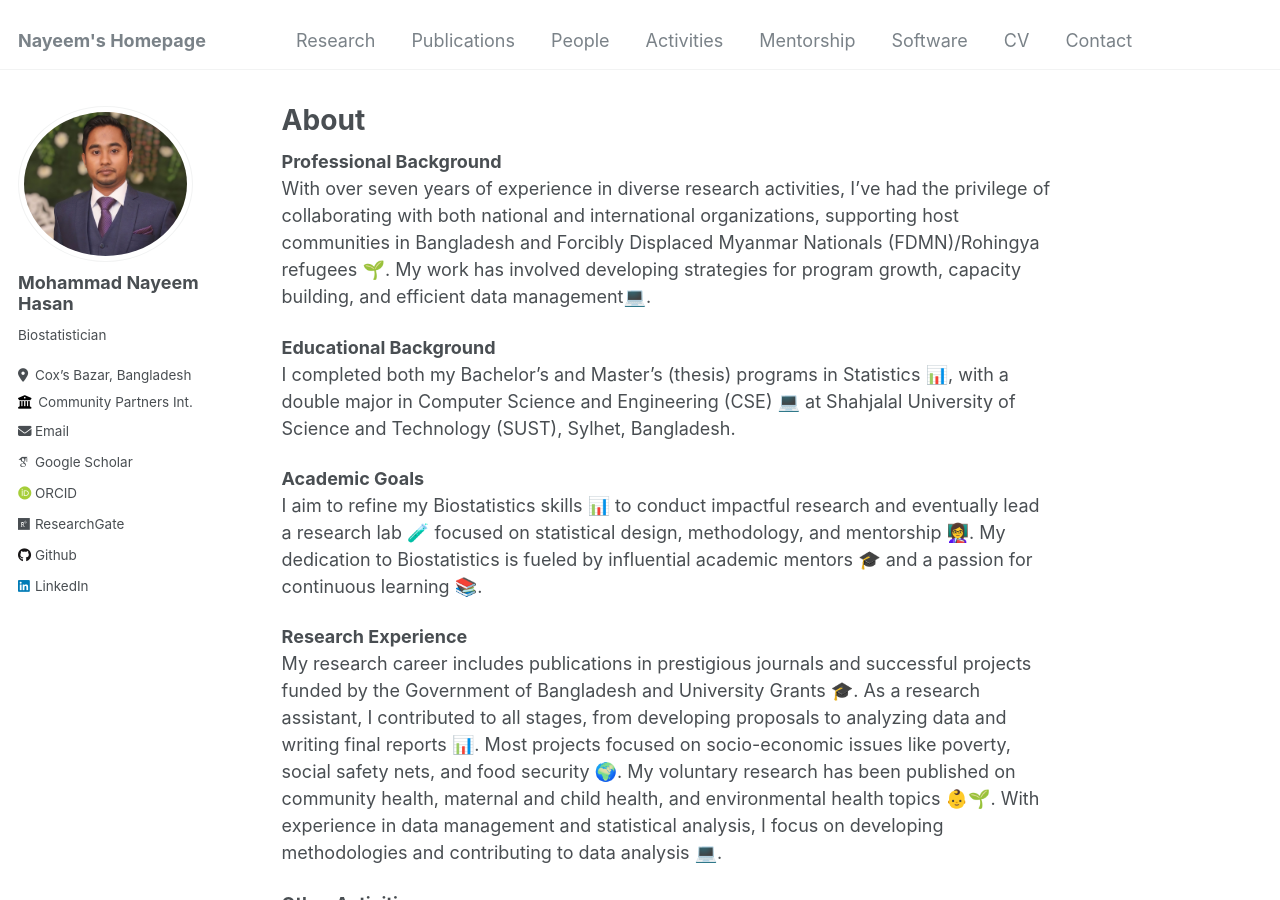
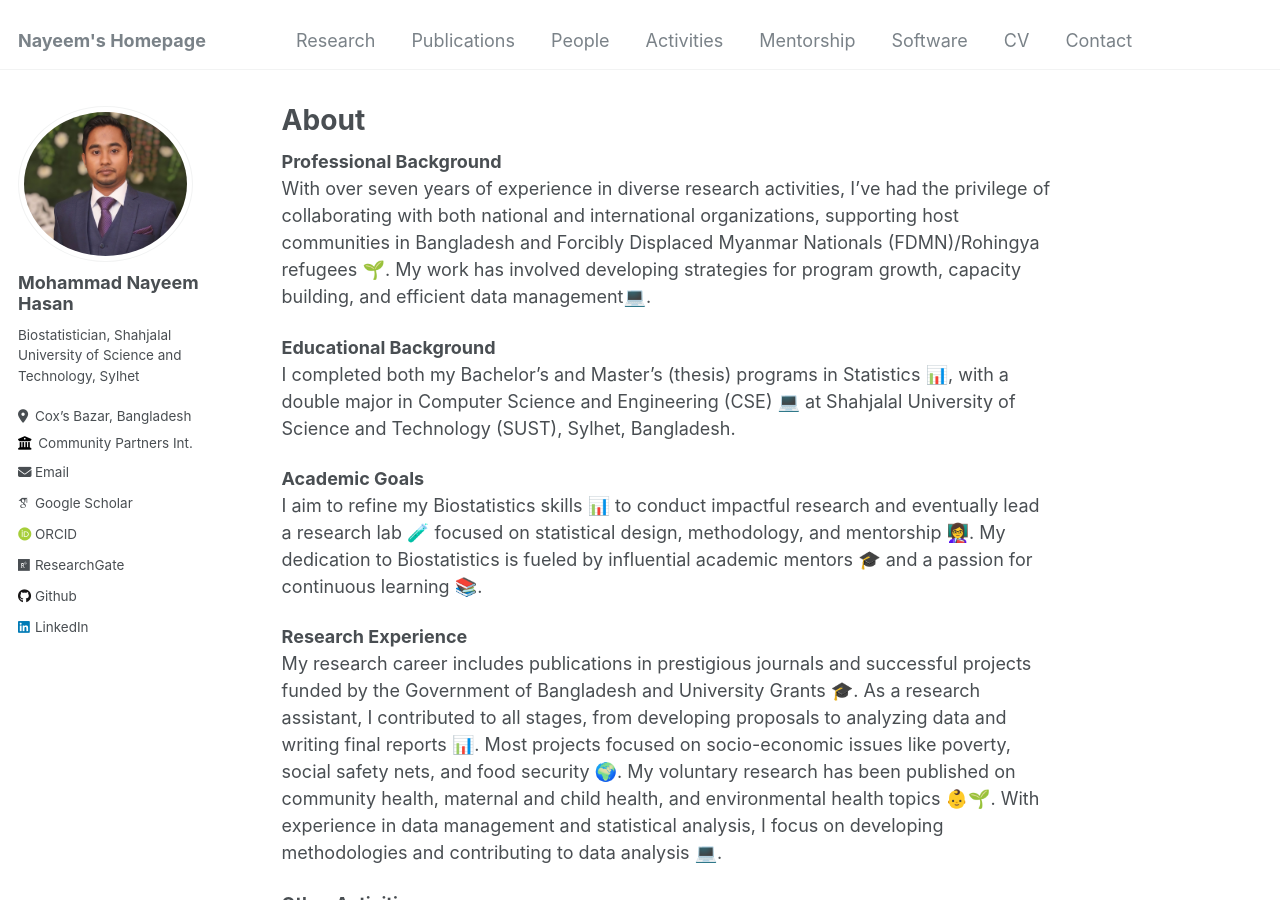
Before and after one commit to nayeemlab/nayeemlab.github.io, a Jekyll site: the page built from _pages/about.md, in a window 1280 px wide and 900 px high. Built offline with Jekyll 4.4.1, drawn with Linux system fonts in a browser that asks for light colours; some web fonts are replaced.

Commit message:
Update _config.yml

```diff
--- a/_config.yml
+++ b/_config.yml
@@ -24,7 +24,7 @@ author:
   avatar           : "profile.jpg"
   name             : "Mohammad Nayeem Hasan"
   pronouns         : # example: "she/her"
-  bio              : "Biostatistician"
+  bio              : "Biostatistician, Shahjalal University of Science and Technology, Sylhet"
   location         : "Cox’s Bazar, Bangladesh"
   employer         : "Community Partners Int."
   uri              : # URL
```
